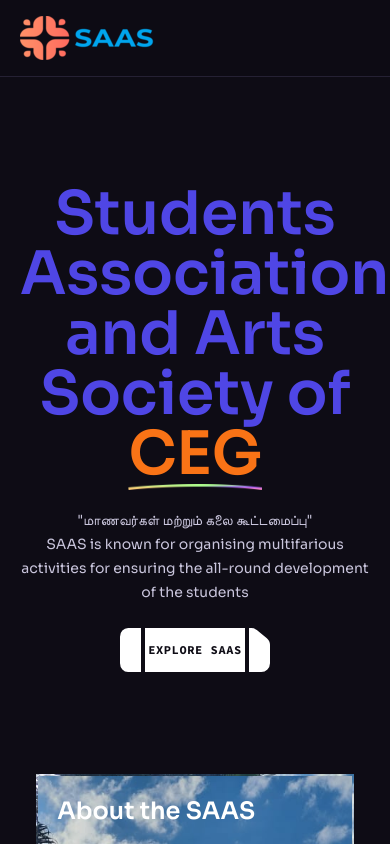
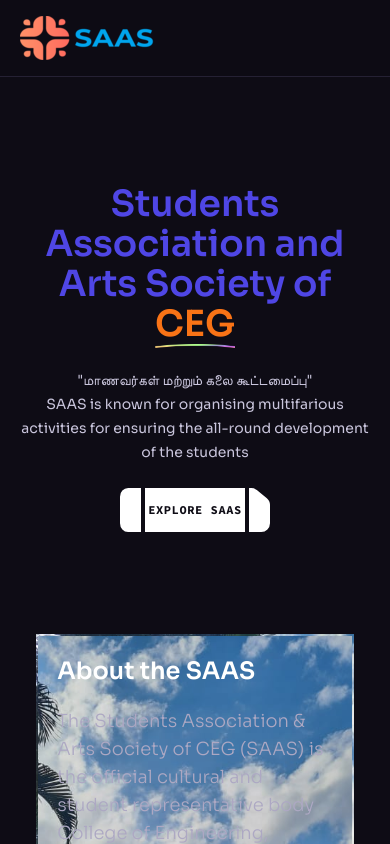
Before and after one commit to VimaleshCT/saas-ceg, a React (Vite) app: page / in a window 390 px wide. Shown: the top 844 px of the page. Built offline with nearby package versions, Linux system fonts and the light colour scheme.

Commit message:
Adding moblie responsiveness

```diff
--- a/src/components/Home/Hero.jsx
+++ b/src/components/Home/Hero.jsx
@@ -32,7 +32,7 @@
                 />
               </span>
             </h1> */}
-            <h1 className="h1 mb-6 font-bold text-6xl text-indigo-600 h1-animate">
+            <h1 className="h1 mb-6 font-bold md:text-6xl sm:text-5xl text-4xl text-indigo-600 h1-animate">
               Students Association and Arts Society of{" "}
               <span className="inline-block relative text-orange-500 h1-ceg">
                 CEG{" "}
--- a/src/components/Team/Card3d.css
+++ b/src/components/Team/Card3d.css
@@ -5,6 +5,7 @@
     border-radius: 10px;
     box-shadow: 0 4px 8px rgba(0, 0, 0, 0.2);
   }
+
 
   .team-img {
     width: 100px;
--- a/src/components/Team/Merchandise.css
+++ b/src/components/Team/Merchandise.css
@@ -11,6 +11,8 @@
   flex-direction: column;
   justify-content: space-between;
 }
+
+
 
 .team-card:hover {
   transform: scale(1.05);
--- a/src/components/Team/Merchandise.jsx
+++ b/src/components/Team/Merchandise.jsx
@@ -260,7 +260,7 @@
         >
           Meet Our Team
         </h1>
-        <div className="flex flex-col md:flex-row flex-wrap justify-around gap-10 items-center w-[90%] mx-auto min-h-[500px] px-10 mb-20 bk text-white md:mt-5 py-10">
+        <div className="flex flex-col md:flex-row flex-wrap justify-around gap-10 items-center w-[90%] mx-auto min-h-[500px] lg:px-10 mb-20 bk text-white md:mt-5 py-10">
           {teamMembers.map((member, index) => (
             <ThreeDCardDemo
               key={index}
```
